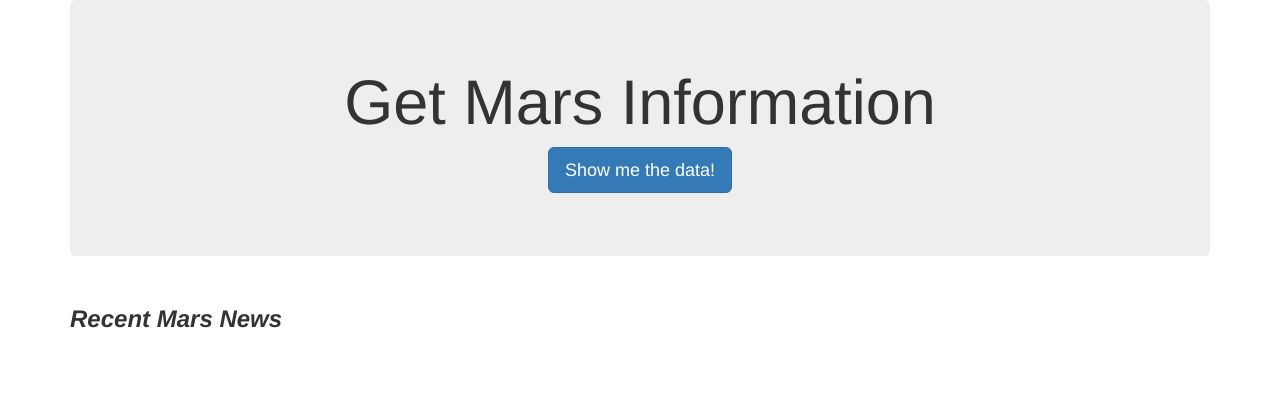
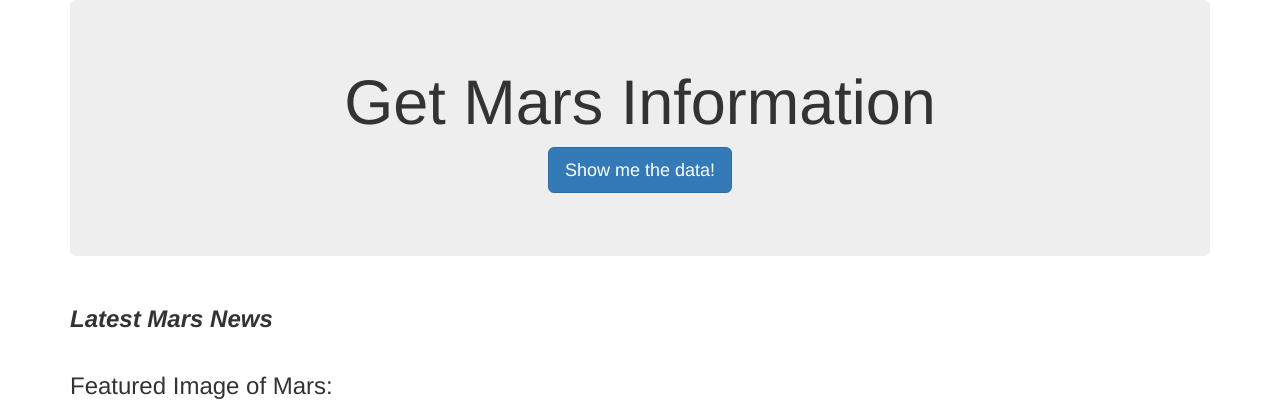
Before and after one commit to wwright21/web-scraping-challenge, a Flask app: page / in a window 1280 px wide. Shown: the top 410 px of the page. Run offline with Flask 2, Linux system fonts and the light colour scheme; data that the repository does not hold is empty; some libraries are stand-ins or nearby versions.

Commit message:
added index

```diff
--- a/Mission_to_Mars/templates/index.html
+++ b/Mission_to_Mars/templates/index.html
@@ -20,7 +20,7 @@
     <!-- Mars information -->
     <div class="row" id="news-item">
       <div class="col-md-12">
-        <h3 class="heading"><b><i>Recent Mars News</i></b></h3>
+        <h3 class="heading"><b><i>Latest Mars News</i></b></h3>
         <h4>{{scraped_data.Headline}}</h4>
       </div>
     </div>
@@ -30,6 +30,8 @@
         <p>{{scraped_data.NewsBlurb}}</p>
       </div>
     </div>
+    <h3>Featured Image of Mars:</h3>
+    <img src="{{ scraped_data.Image_URL }}" alt="Featured Image">
 
   </div>
 </body>
```
